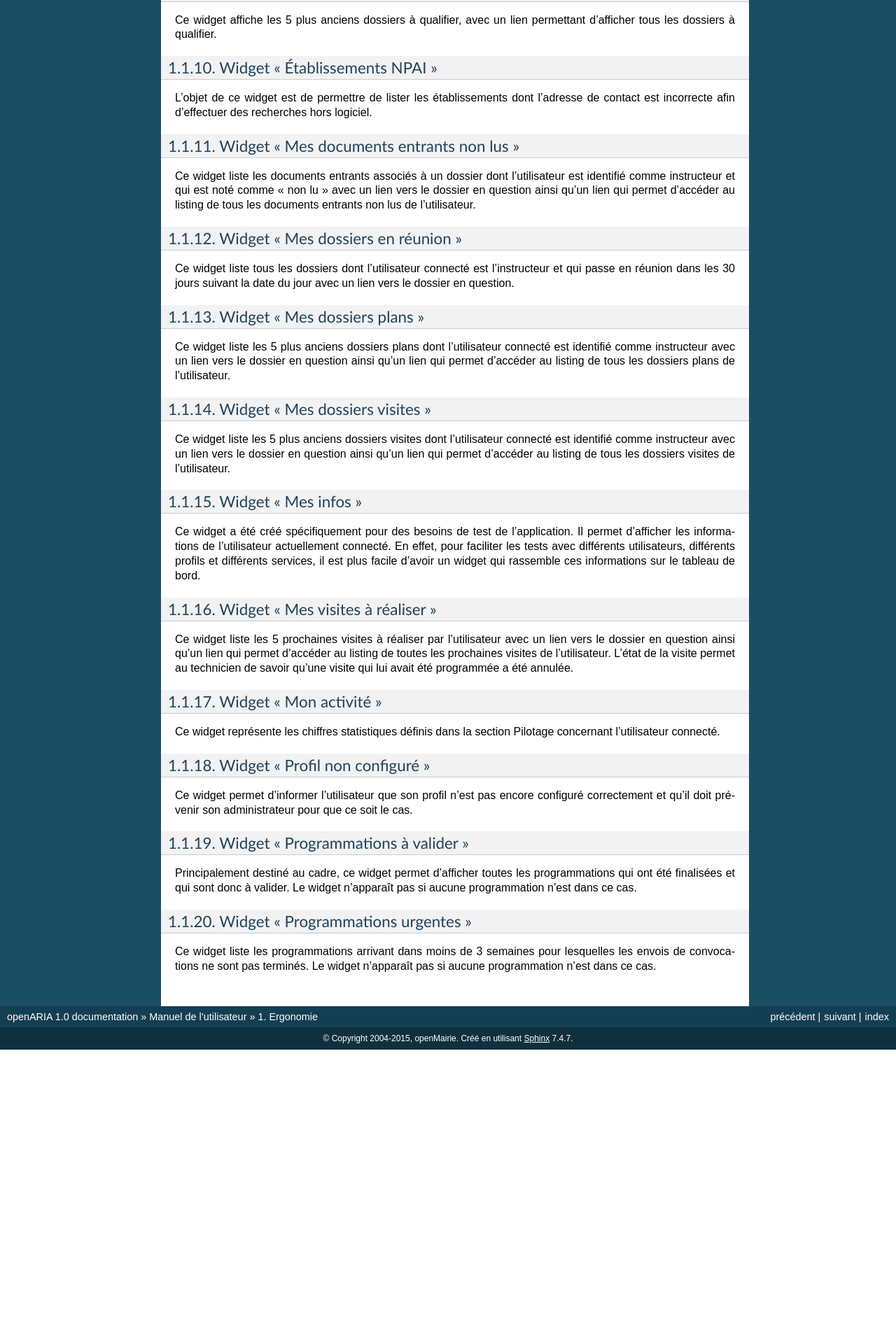
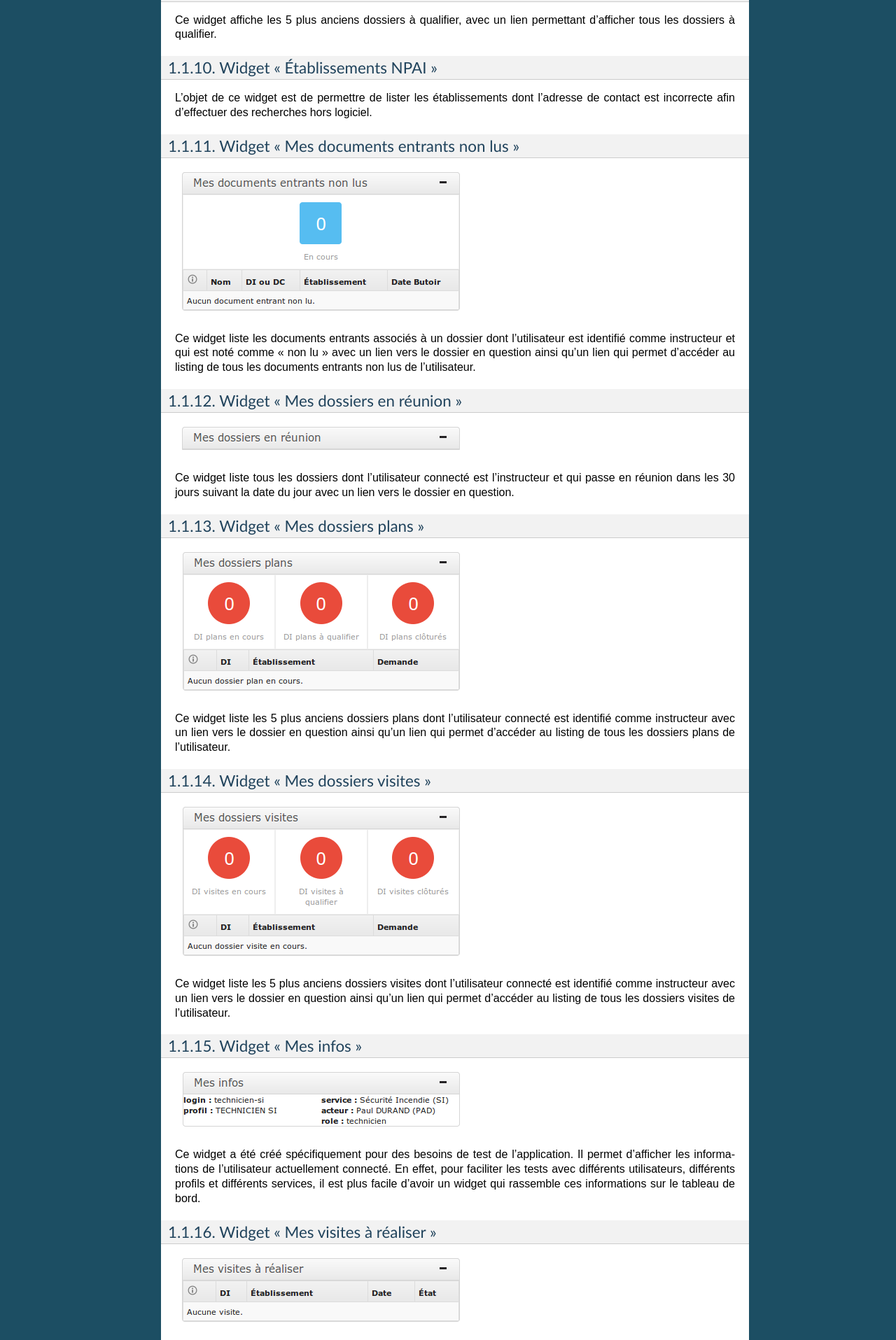
Before and after one commit to jcerini/openaria-documentation, a Sphinx documentation site: the page built from source/manuel_utilisateur/ergonomie/index.rst, in a window 1280 px wide. Shown: the part 2001-3916 px from the top of the page at 70% size. Built offline with Sphinx 7.4.7, drawn with Linux system fonts in a browser that asks for light colours; before the commit the page ends 3501 px from its top, so only the background shows below that.

Commit message:
Ajoute les captures d'Ãcran de certains widgets.

```diff
--- a/source/manuel_utilisateur/ergonomie/index.rst
+++ b/source/manuel_utilisateur/ergonomie/index.rst
@@ -77,11 +77,15 @@ L'objet de ce widget est de permettre de lister les établissements dont l'adres
 Widget "Mes documents entrants non lus"
 ---------------------------------------
 
+.. image:: widget_mes_documents_entrants_non_lus.png
+
 Ce widget liste les documents entrants associés à un dossier dont l'utilisateur est identifié comme instructeur et qui est noté comme « non lu » avec un lien vers le dossier en question ainsi qu'un lien qui permet d'accéder au listing de tous les documents entrants non lus de l'utilisateur.
 
 
 Widget "Mes dossiers en réunion"
 --------------------------------
+
+.. image:: widget_mes_di_en_reunions.png
 
 Ce widget liste tous les dossiers dont l'utilisateur connecté est l'instructeur et qui passe en réunion dans les 30 jours suivant la date du jour avec un lien vers le dossier en question.
 
@@ -89,11 +93,15 @@ Ce widget liste tous les dossiers dont l'utilisateur connecté est l'instructeur
 Widget "Mes dossiers plans"
 ---------------------------
 
+.. image:: widget_dossier_instruction_mes_plans.png
+
 Ce widget liste les 5 plus anciens dossiers plans dont l'utilisateur connecté est identifié comme instructeur avec un lien vers le dossier en question ainsi qu'un lien qui permet d'accéder au listing de tous les dossiers plans de l'utilisateur.
 
 
 Widget "Mes dossiers visites"
 -----------------------------
+
+.. image:: widget_dossier_instruction_mes_visites.png
 
 Ce widget liste les 5 plus anciens dossiers visites dont l'utilisateur connecté est identifié comme instructeur avec un lien vers le dossier en question ainsi qu'un lien qui permet d'accéder au listing de tous les dossiers visites de l'utilisateur.
 
@@ -101,17 +109,23 @@ Ce widget liste les 5 plus anciens dossiers visites dont l'utilisateur connecté
 Widget "Mes infos"
 ------------------
 
+.. image:: widget_mes_infos.png
+
 Ce widget a été créé spécifiquement pour des besoins de test de l'application. Il permet d'afficher les informations de l'utilisateur actuellement connecté. En effet, pour faciliter les tests avec différents utilisateurs, différents profils et différents services, il est plus facile d'avoir un widget qui rassemble ces informations sur le tableau de bord.
 
 
 Widget "Mes visites à réaliser"
 -------------------------------
 
+.. image:: widget_mes_visites_a_realiser.png
+
 Ce widget liste les 5 prochaines visites à réaliser par l'utilisateur avec un lien vers le dossier en question ainsi qu'un lien qui permet d'accéder au listing de toutes les prochaines visites de l'utilisateur. L'état de la visite permet au technicien de savoir qu'une visite qui lui avait été programmée a été annulée.
 
 
 Widget "Mon activité"
 ---------------------
+
+.. image:: widget_mon_activite.png
 
 Ce widget représente les chiffres statistiques définis dans la section Pilotage concernant l'utilisateur connecté.
 
```
Also changed, not shown: source/manuel_utilisateur/ergonomie/widget_dossier_instruction_mes_plans.png (added), source/manuel_utilisateur/ergonomie/widget_dossier_instruction_mes_visites.png (added), source/manuel_utilisateur/ergonomie/widget_mes_di_en_reunions.png (added), source/manuel_utilisateur/ergonomie/widget_mes_documents_entrants_non_lus.png (added), source/manuel_utilisateur/ergonomie/widget_mes_infos.png (added), source/manuel_utilisateur/ergonomie/widget_mes_visites_a_realiser.png (added), source/manuel_utilisateur/ergonomie/widget_mon_activite.png (added).
